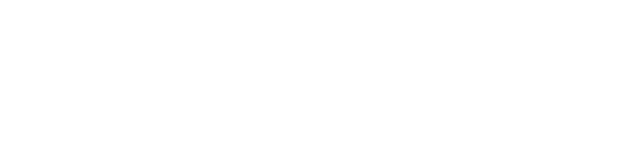
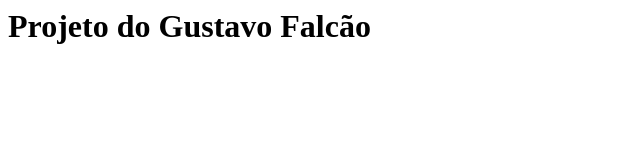
Before and after one commit to gusorfalc/sorban, a plain HTML site: page index.html in a window 1280 px wide. Shown: the whole page, without its empty margins (0-640 px from the left). Drawn offline with Linux system fonts and the light colour scheme.

Commit message:
Titulo da pagina

```diff
--- a/index.html
+++ b/index.html
@@ -2,6 +2,7 @@
 <head>
 </head>
 <body>
+<h1> Projeto do Gustavo Falcão </h1>
 </body>
 
 
```
